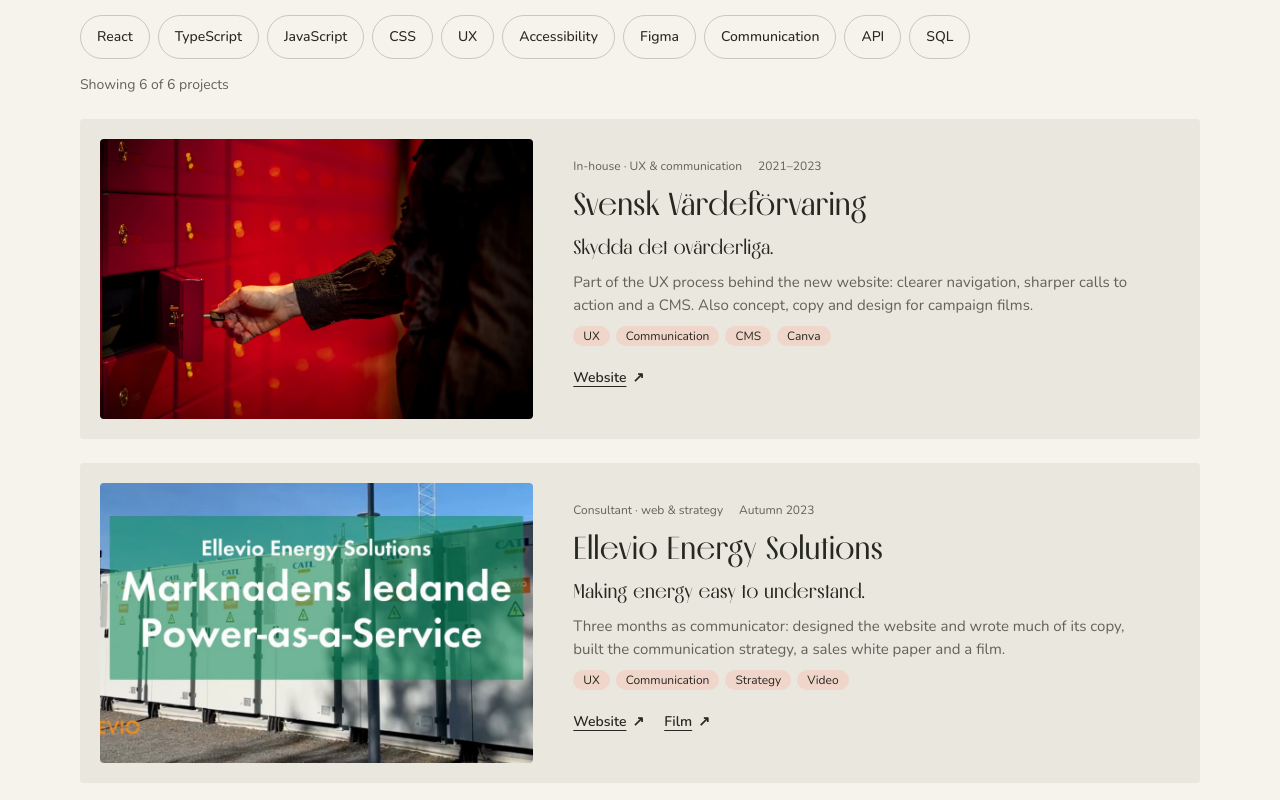
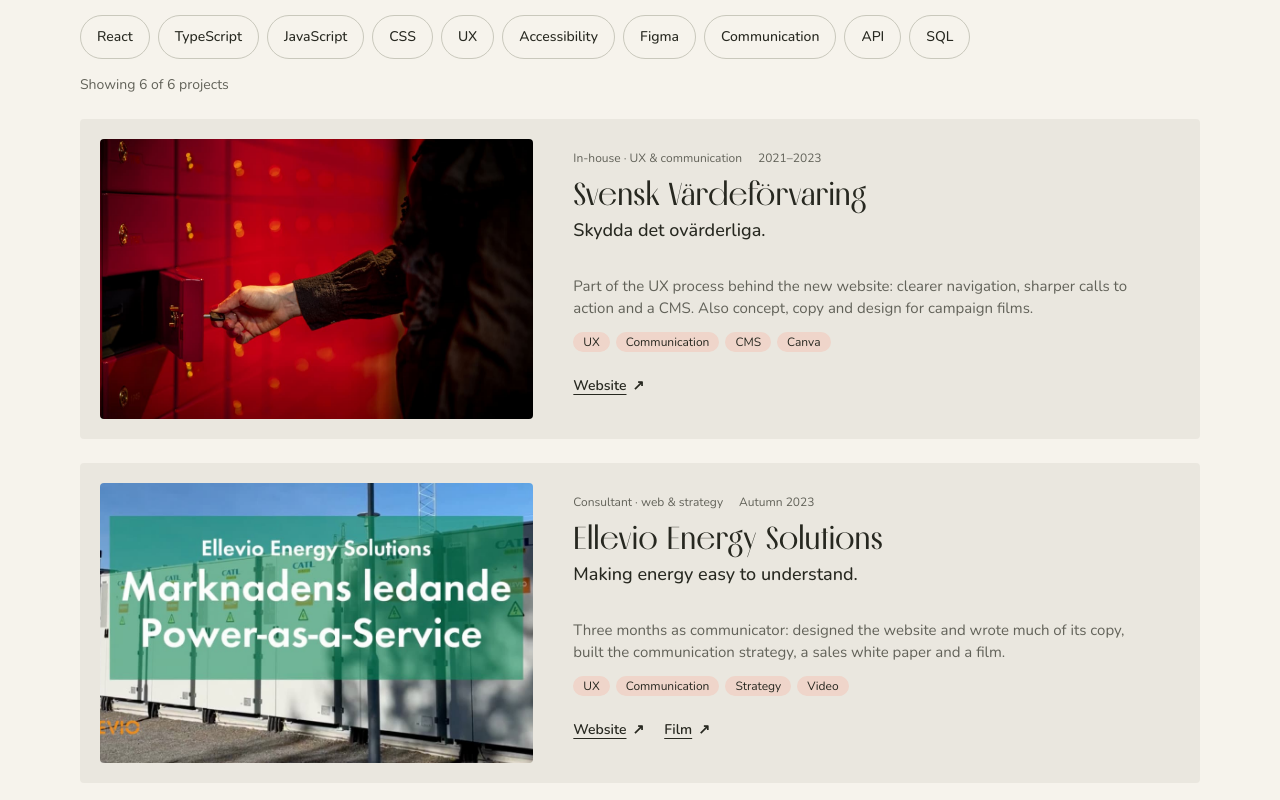
Before and after one commit to lotjons/LOTTIEPORTFOLIO, a React (Vite) app: page / in a window 1280 px wide. Shown: the part 1920-2720 px from the top of the page. Built offline with nearby package versions, Linux system fonts and the light colour scheme.

Commit message:
style(projects): adjust title and tagline spacing

```diff
--- a/src/components/ProjectCard.tsx
+++ b/src/components/ProjectCard.tsx
@@ -42,17 +42,18 @@
         )}
       </div>
 
-      <div className="flex flex-col justify-center gap-2.5 md:pr-6">
+      <div className="flex flex-col justify-center gap-3 md:pr-6">
         <p className="flex gap-4 text-xs text-stone">
           <span>{kind}</span>
           <span>{year}</span>
         </p>
-        <h3 className="font-serif text-[26px] leading-tight lg:text-[32px]">
-          {title}
-        </h3>
-        <p className="font-serif text-xl leading-snug">{tagline}</p>
+        <div className="mb-5 flex flex-col gap-2">
+          <h3 className="font-serif text-[26px] leading-none lg:text-[32px]">
+            {title}
+          </h3>
+          <p className="text-lg font-medium leading-snug">{tagline}</p>
+        </div>
         <p className="text-[15px] text-stone">{description}</p>
-
         <ul aria-label="Technologies" className="flex flex-wrap gap-1.5">
           {tags.map((tag) => (
             <li
```
